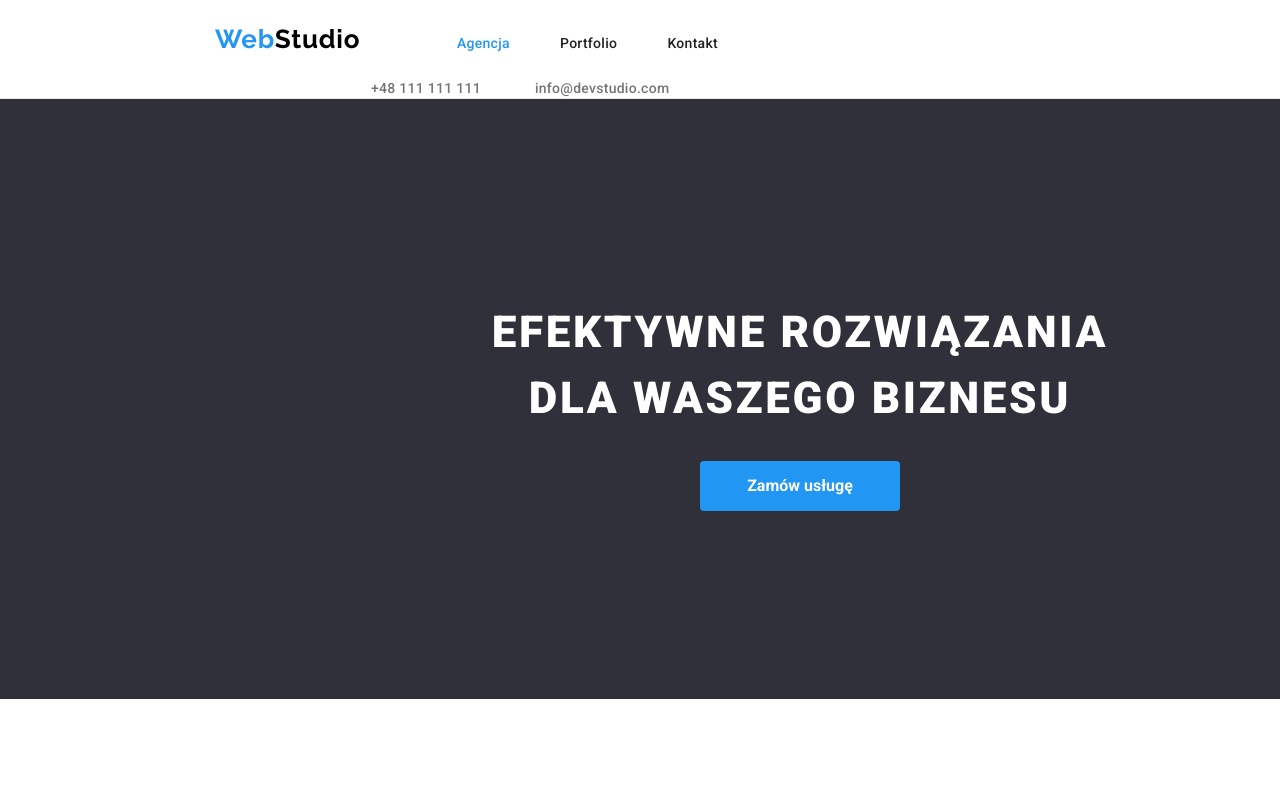
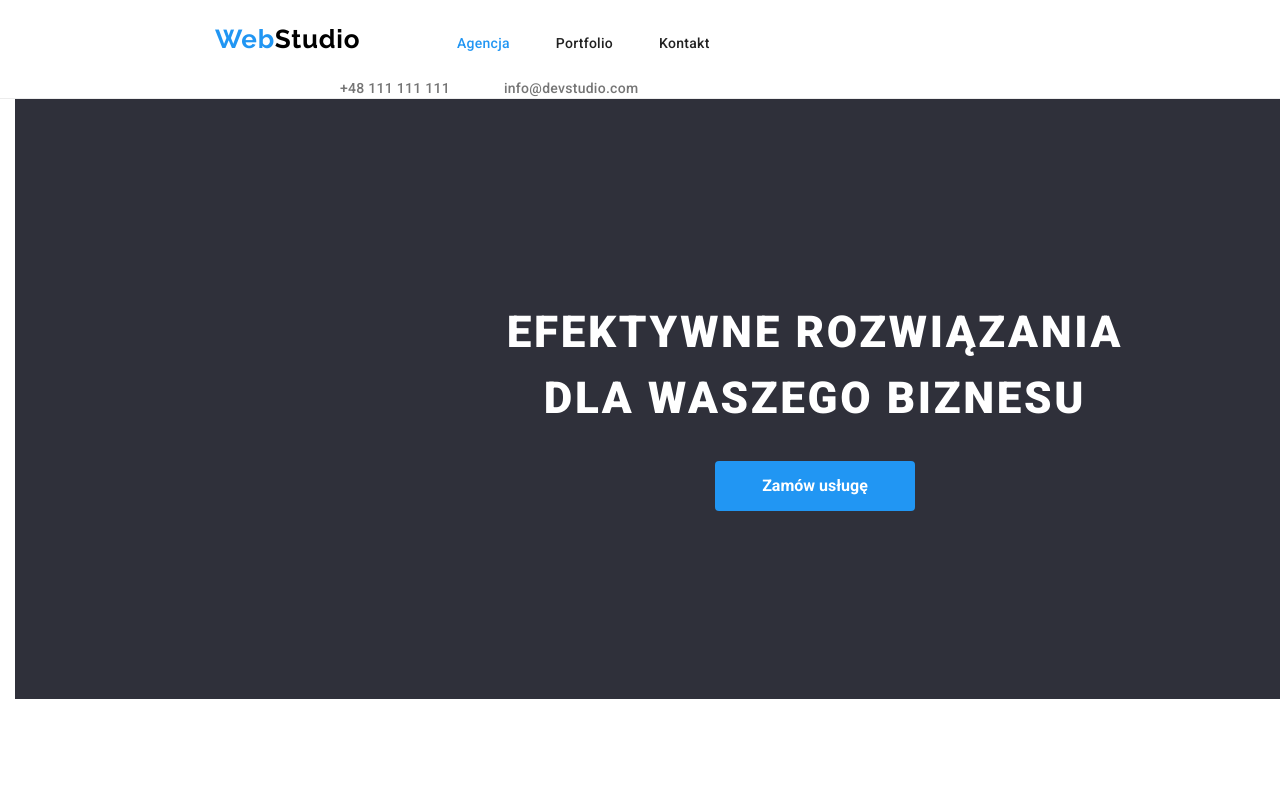
Before and after one commit to JoannaMikusinskaNowak/goit-markup-hw-03, a plain HTML site: page index.html in a window 1280 px wide. Shown: the top 790 px of the page. Drawn offline with nearby package versions, Linux system fonts and the light colour scheme.

Commit message:
add margin i padding id header

```diff
--- a/css/style.css
+++ b/css/style.css
@@ -59,7 +59,7 @@ button {
   letter-spacing: 0.03em;
   text-align: left;
   text-decoration: none;
-  margin: 24px 93px 25px 215px;
+  margin: 24px 93px 25px 200px;
   line-height: 1.17;
   display: inline-block;
   width: 145px;
@@ -71,6 +71,7 @@ button {
 
 header {
   border-bottom: 1px solid var(--line-color);
+  width: 1600px;
 }
 
 .header {
@@ -81,6 +82,7 @@ header {
   text-decoration: none;
   color: var(--main-text-color);
   display: inline-block;
+  margin-right: 46px;
 }
 
 .header:hover,
@@ -99,8 +101,10 @@ nav {
 }
 
 .navi {
-  width: 261px;
+  width: 254px;
   margin-top: 0px;
+  margin-left: 0px;
+
   display: flex;
   justify-content: space-between;
 }
@@ -115,7 +119,7 @@ nav {
 }
 
 .contact-first-flex {
-  margin-left: 371px;
+  margin-left: 325px;
   margin-top: 0;
   padding-top: 0;
   display: inline-block;
@@ -140,6 +144,7 @@ nav {
   height: 600px;
   width: 1600px;
   margin-left: 0px;
+  padding-left: 0px;
   margin-top: 0px;
 }
 
@@ -425,6 +430,6 @@ footer {
 
 .conteiner {
   width: 1200px;
-  margin: 0 auto;
+  margin: 0;
   padding: 0 15px;
 }
--- a/index.html
+++ b/index.html
@@ -22,6 +22,7 @@
   </head>
   <body>
     <header>
+      <div class="conteiner">
         <a href="index.html" class="logo-black">
           <span class="logo-blue">Web</span>Studio</a
         >
@@ -44,12 +45,17 @@
             info@devstudio.com</a
           >
         </div>
+      </div>
     </header>
     <main>
+      <div class="conteiner">
         <section class="section-first">
-        <h1 class="section-title">EFEKTYWNE ROZWIĄZANIA DLA WASZEGO BIZNESU</h1>
+          <h1 class="section-title">
+            EFEKTYWNE ROZWIĄZANIA DLA WASZEGO BIZNESU
+          </h1>
           <button type="button" class="button-order">Zamów usługę</button>
         </section>
+      </div>
       <section>
         <h2 class="visually-hidden">Future</h2>
         <ul class="section-first-conteiner">
```
Lines whose indentation alone changed are shown as unchanged.
